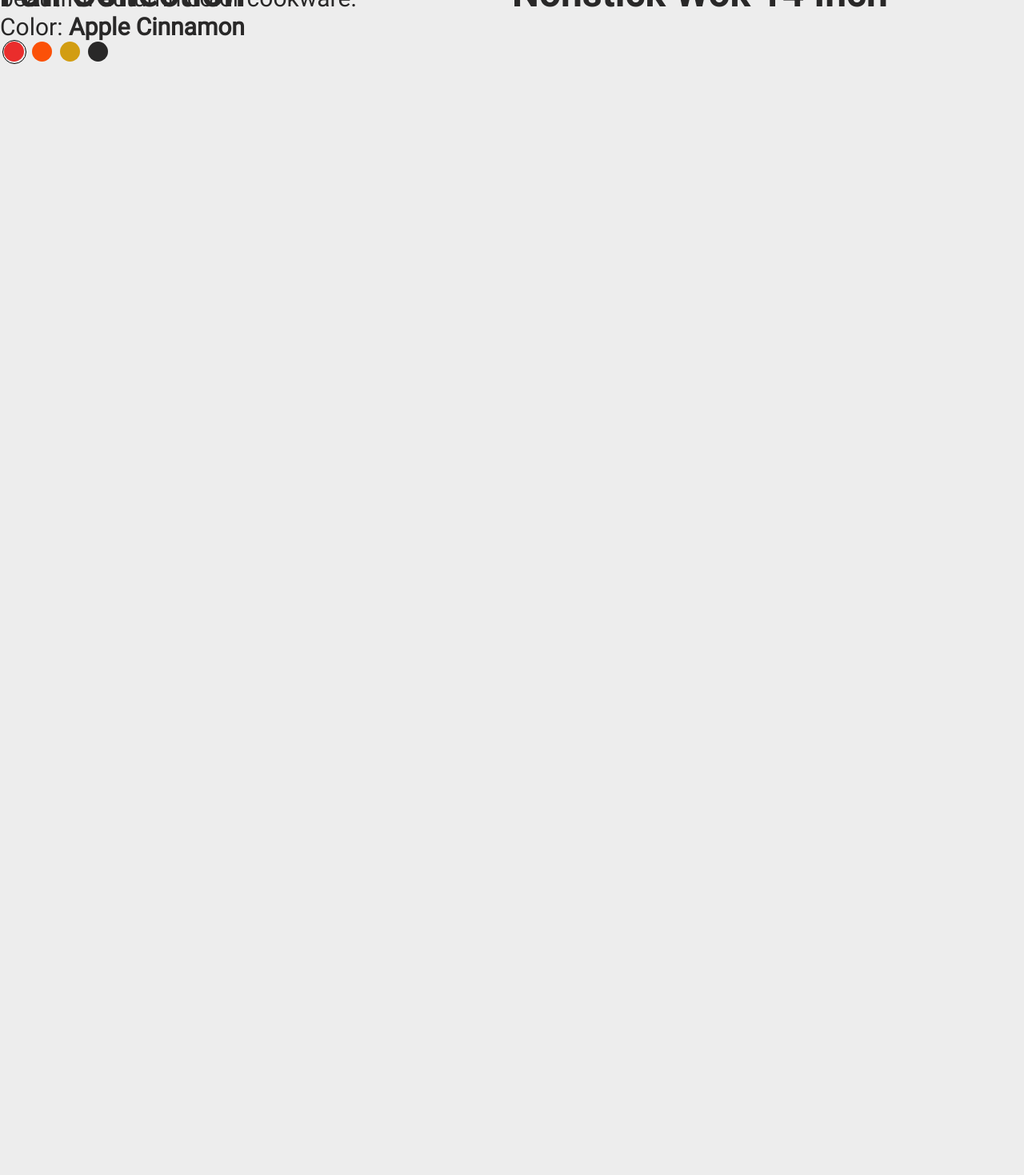
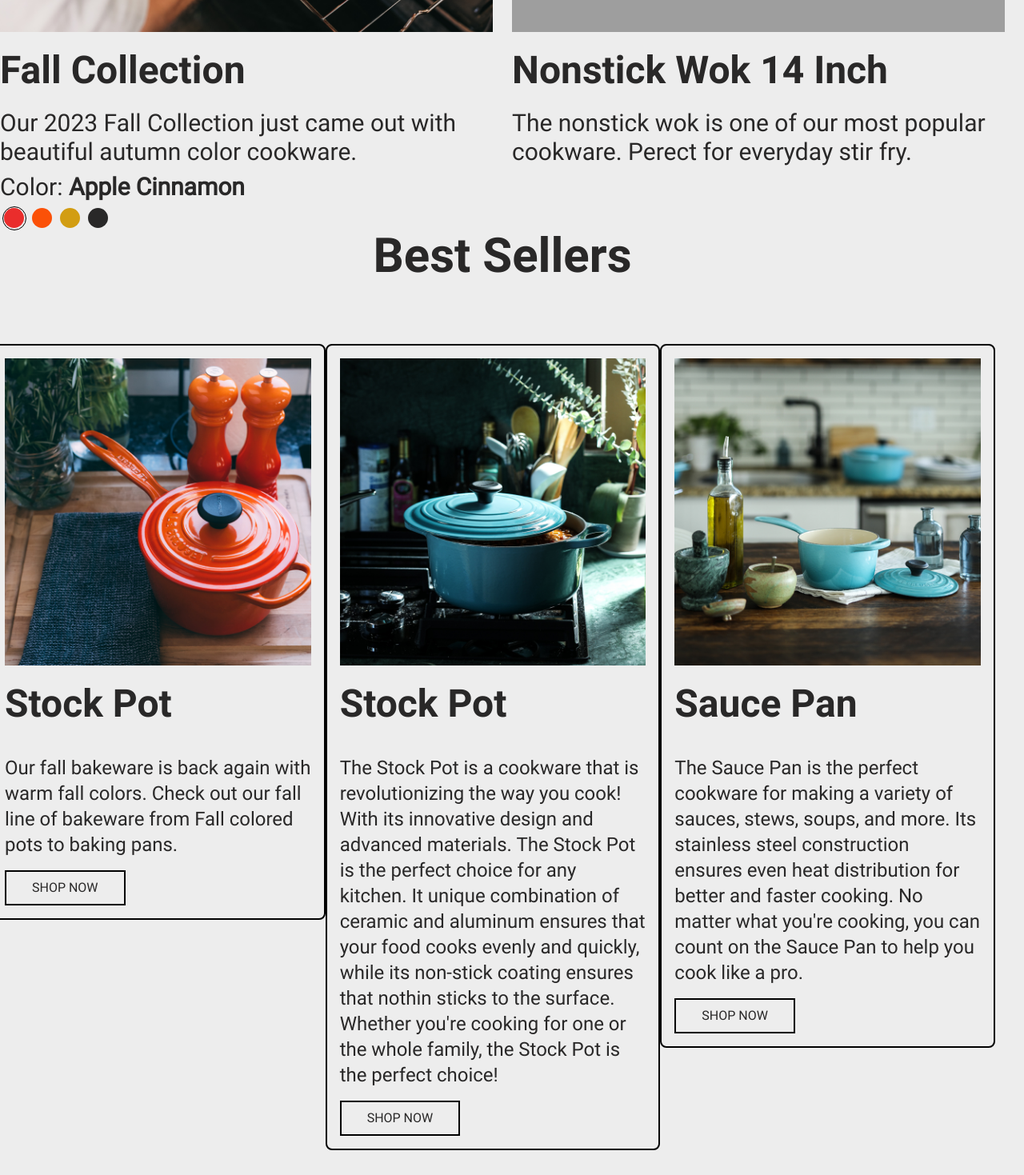
Before and after one commit to wraithio/cookware-react, a React (Vite) app: page / in a window 1280 px wide. Shown: the part 2440-3909 px from the top of the page at 80% size. Before the commit the page ends 2522 px from the top, so only its background shows below. Built offline with nearby package versions, Linux system fonts and the light colour scheme; grey boxes are pictures that could not be loaded.

Commit message:
first draft complete

```diff
--- a/src/App.jsx
+++ b/src/App.jsx
@@ -8,7 +8,6 @@ function App() {
   const [count, setCount] = useState(0);
 
   return (
-    <>
     <div className="mx-auto">
       <h1 className="text-6xl mt-28 mb-8">Start Cooking</h1>
       <div className="flex row">
@@ -54,8 +53,14 @@ function App() {
             width={"full"}
             height={"96"}
           />
-            <h3 className="text-3xl text-start">Our 2023 Fall Collection just came out with beautiful autumn color cookware.</h3>
-            <h3 className="text-3xl text-start">Color: <b>Apple Cinnamon</b></h3>
+          <div className="flex flex-column gap-2">
+            <h3 className="text-3xl text-start">
+              Our 2023 Fall Collection just came out with beautiful autumn color
+              cookware.
+            </h3>
+            <h3 className="text-3xl text-start">
+              Color: <b>Apple Cinnamon</b>
+            </h3>
             <div className="flex">
               <div className="circle-red">
                 <div className="circle-border"></div>
@@ -65,12 +70,116 @@ function App() {
               <div className="circle-grey"></div>
             </div>
           </div>
+        </div>
         <div className="col-6">
-            <CardComponent src={"/images/NewArrivals2.jpg"} title={"Nonstick Wok 14 Inch"} width={"full"} height={"96"}/>
+          <CardComponent
+            src={"/images/NewArrivals2.jpg"}
+            title={"Nonstick Wok 14 Inch"}
+            width={"full"}
+            height={"96"}
+          />
+          <h3 className="text-3xl text-start">
+            The nonstick wok is one of our most popular cookware. Perect for
+            everyday stir fry.
+          </h3>
+        </div>
+        <h1 className="text-6xl mb-20">Best Sellers</h1>
+        <div className="flex row">
+          <div className="col-4 border-2 border-black p-3 rounded-lg h-fit flex flex-col gap-3">
+            <CardComponent
+              src={"/images/BestSeller1.jpg"}
+              title={"Stock Pot"}
+              width={"full"}
+              height={"96"}
+            />
+            <h3 className="text-2xl text-start">
+              {" "}
+              Our fall bakeware is back again with warm fall colors. Check out
+              our fall line of bakeware from Fall colored pots to baking pans.
+            </h3>
+            <button className="hover:text-white hover:bg-black w-fit text-start border-2 border-black px-8 py-2">
+              SHOP NOW
+            </button>
+          </div>
+          <div className="col-4 border-2 border-black p-3 rounded-lg h-fit flex flex-col gap-3">
+            <CardComponent
+              src={"/images/BestSeller2.jpg"}
+              title={"Stock Pot"}
+              width={"full"}
+              height={"96"}
+            />
+            <h3 className="text-2xl text-start">
+              {" "}
+              The Stock Pot is a cookware that is revolutionizing the way you
+              cook! With its innovative design and advanced materials. The Stock
+              Pot is the perfect choice for any kitchen. It unique combination
+              of ceramic and aluminum ensures that your food cooks evenly and
+              quickly, while its non-stick coating ensures that nothin sticks to
+              the surface. Whether you're cooking for one or the whole family,
+              the Stock Pot is the perfect choice!
+            </h3>
+            <button className="hover:text-white hover:bg-black w-fit text-start border-2 border-black px-8 py-2">
+              SHOP NOW
+            </button>
+          </div>
+          <div className="col-4 border-2 border-black p-3 rounded-lg h-fit flex flex-col gap-3">
+            <CardComponent
+              src={"/images/BestSeller3.jpg"}
+              title={"Sauce Pan"}
+              width={"full"}
+              height={"96"}
+            />
+            <h3 className="text-2xl text-start">
+              The Sauce Pan is the perfect cookware for making a variety of
+              sauces, stews, soups, and more. Its stainless steel construction
+              ensures even heat distribution for better and faster cooking. No
+              matter what you're cooking, you can count on the Sauce Pan to help
+              you cook like a pro.
+            </h3>
+            <button className="hover:text-white hover:bg-black w-fit text-start border-2 border-black px-8 py-2">
+              SHOP NOW
+            </button>
+          </div>
+        </div>
+        <h1 className="text-6xl mt-28 mb-8">Reviews</h1>
+        <div className="flex row">
+          <div className="col-4 relative bg-[url(/images/Reviews1.jpg)] h-[40rem] object-cover">
+            <div className="top-[20%] bottom[20%] left-[20%] right-[20%] absolute bg-black/50 p-4 flex flex-col gap-4 text-white">
+              <h2 className="text-5xl">Wok Star!</h2>
+              <h3 className="text-2xl">
+                I love cooking using the cast iron work for everyday famiy
+                meals. With the wok it makes the food I make turn into
+                restaurant quality meals. I bought this wok for my parents and
+                also siblings!
+              </h3>
+              <h3 className="text-2xl">David Jones</h3>
+            </div>
+          </div>
+          <div className="col-4 relative bg-[url(/images/Reviews2.jpg)] h-[40rem] object-cover text-white">
+            <div className="top-[20%] bottom[20%] left-[20%] right-[20%] absolute bg-black/50 p-4 flex flex-col gap-4 text-white">
+              <h2 className="text-5xl">Built To Last</h2>
+              <h3 className="text-2xl">
+                Bought the cast iron pot and it lasted longer than the other
+                brands I bought. Not only are the pots durable but the colors of
+                the pots are so nice!
+              </h3>
+              <h3 className="text-2xl">Danielle Johnson</h3>
+            </div>
+          </div>
+          <div className="col-4 relative bg-[url(/images/Reviews3.jpg)] h-[40rem] object-cover text-white">
+            <div className="top-[20%] bottom[20%] left-[20%] right-[20%] absolute bg-black/50 p-4 flex flex-col gap-4 text-white">
+              <h2 className="text-5xl">Best Cookware!</h2>
+              <h3 className="text-2xl">
+                I love all the cookware. I just bought my 4th pan and love it so
+                much! I love the color of the pot and how durable the pots are.
+                I've recommended the cast iron pot to all my friends and family.
+              </h3>
+              <h3 className="text-2xl">Michelle</h3>
             </div>
           </div>
         </div>
-    </>
+      </div>
+    </div>
   );
 }
 
--- a/src/components/CardComponent.jsx
+++ b/src/components/CardComponent.jsx
@@ -1,9 +1,9 @@
 import React from 'react'
 
 const CardComponent = ({src,title,width,height}) => {
-    let cardSize = `h-${height} w-${width}`
+    let cardSize = `h-${height} w-${width} object-cover`
   return (
-    <div className={cardSize}>
+    <div>
         <img src={src} alt={title} className={cardSize}/>
         <h2 className='text-5xl text-start my-6'>{title}</h2>
     </div>
--- /dev/null
+++ b/src/components/FooterComponent.jsx
@@ -0,0 +1,42 @@
+import React from 'react'
+
+const FooterComponent = () => {
+  return (
+    <div className='mt-12 bg-green-950 py-20 text-white'>
+        <div className="row">
+            <div className="col-8">
+                <div className="row">
+                    <div className="col-4 flex flex-col gap-4">
+                        <h3 className='text-3xl text-start'><b>ABOUT OUR HOME</b></h3>
+                        <h3 className='text-3xl text-start'>ABOUT US</h3>
+                        <h3 className='text-3xl text-start'>CAREERS</h3>
+                        <h3 className='text-3xl text-start'>PRIVACY</h3>
+                        <h3 className='text-3xl text-start'>MEDIA AND RELATIONS</h3>
+                    </div>
+                    <div className="col-4 flex flex-col gap-4">
+                    <h3 className='text-3xl text-start'><b>PRODUCTS</b></h3>
+                        <h3 className='text-3xl text-start'>COOKWARE</h3>
+                        <h3 className='text-3xl text-start'>BAKEWARE</h3>
+                        <h3 className='text-3xl text-start'>BEST SELLERS</h3>
+                        <h3 className='text-3xl text-start'>ACCESSORIES</h3>
+                    </div>
+                    <div className="col-4 flex flex-col gap-4">
+                    <h3 className='text-3xl text-start'><b>CUSTOMER SERVICE</b></h3>
+                        <h3 className='text-3xl text-start'>CONTACT US</h3>
+                        <h3 className='text-3xl text-start'>ORDER STATUS</h3>
+                        <h3 className='text-3xl text-start'>RETURN AND EXCHANGES</h3>
+                        <h3 className='text-3xl text-start'>FAQS</h3>
+                    </div>
+                </div>
+            </div>
+            <div className="col-4 flex flex-col gap-3">
+                <h3 className='text-2xl text-start'>Subscribe to our newsletter to be the first to know about new products and special events</h3>
+                <input type="text" placeholder='Enter email address' />
+                <button className="hover:text-green-950 hover:bg-white w-fit text-start border-2 border-white text-white bg-transparent  px-8 py-2">SUBSCRIBE</button>
+            </div>
+        </div>
+    </div>
+  )
+}
+
+export default FooterComponent
--- a/src/main.jsx
+++ b/src/main.jsx
@@ -4,11 +4,14 @@ import './index.css'
 import App from './App.jsx'
 import NavbarComponent from './components/NavbarComponent.jsx'
 import SplashComponent from './components/SplashComponent.jsx'
+import FooterComponent from './components/FooterComponent.jsx'
+
 
 createRoot(document.getElementById('root')).render(
   <StrictMode>
     <NavbarComponent/>
     <SplashComponent/>
     <App />
+    <FooterComponent/>
   </StrictMode>,
 )
```
Lines whose indentation alone changed are shown as unchanged.
